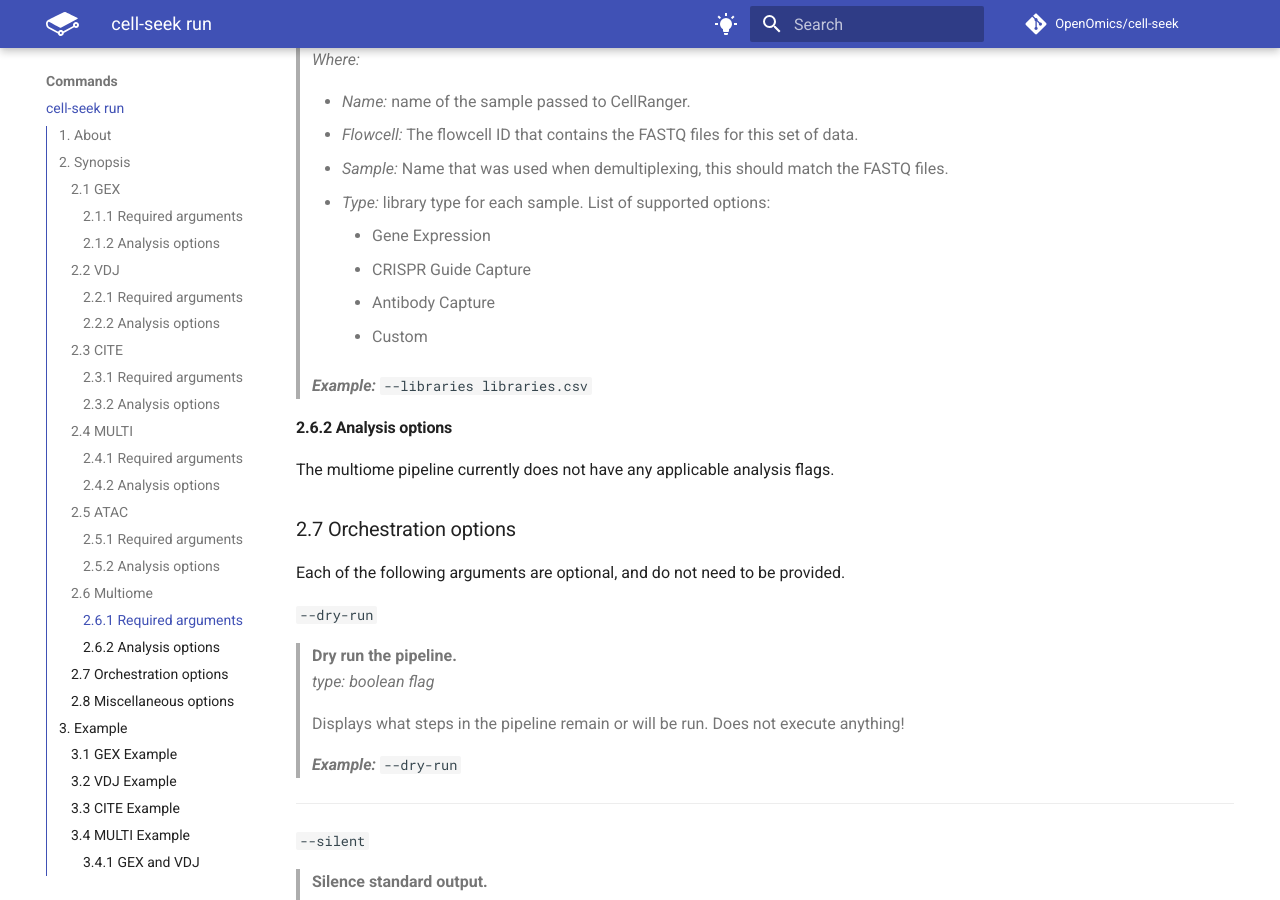
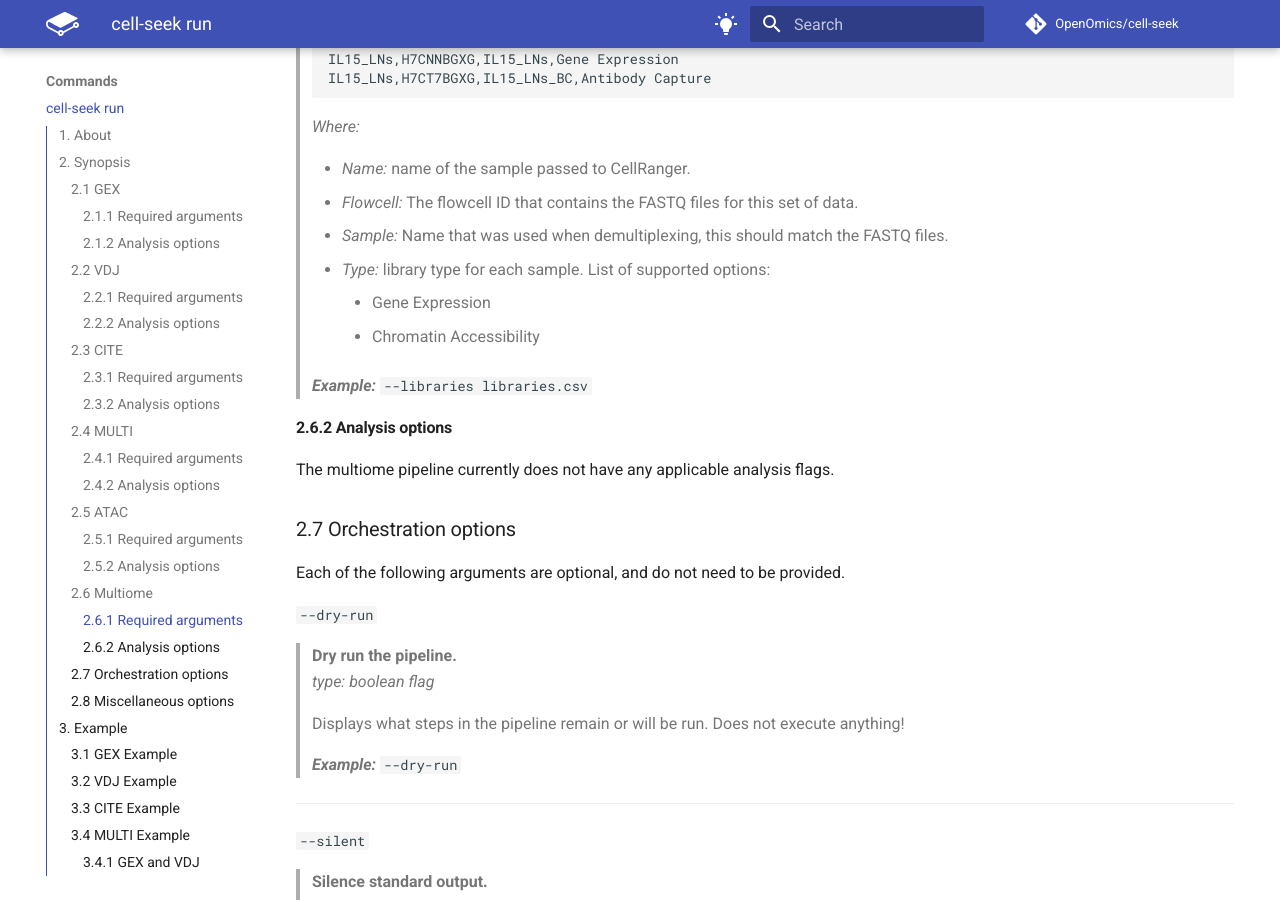
Before and after one commit to OpenOmics/cell-seek, an MkDocs documentation site: the page built from docs/usage/run.md, in a window 1280 px wide and 900 px high, scrolled down 15487 px. Built offline with MkDocs 1.6.1 and Material for MkDocs 9.7.7, drawn with Linux system fonts in a browser that asks for light colours; comment, search, counter and statistics services are not loaded; the version menu is left out; some of the changed text lies outside the part shown.

Commit message:
Update run.md
Clarifying libraries file options for each pipeline

```diff
--- a/docs/usage/run.md
+++ b/docs/usage/run.md
@@ -573,9 +575,7 @@ Each of the following arguments are required. Failure to provide a required argu
 > - *Sample:* Name that was used when demultiplexing, this should match the FASTQ files.
 > - *Type:* library type for each sample. List of supported options:
 >        * Gene Expression
->        * CRISPR Guide Capture
->        * Antibody Capture
->        * Custom
+>        * Chromatin Accessibility
 >
 > ***Example:*** `--libraries libraries.csv`
 
```
Also changed, not shown: other parts of docs/usage/run.md (+2 -0 lines).
